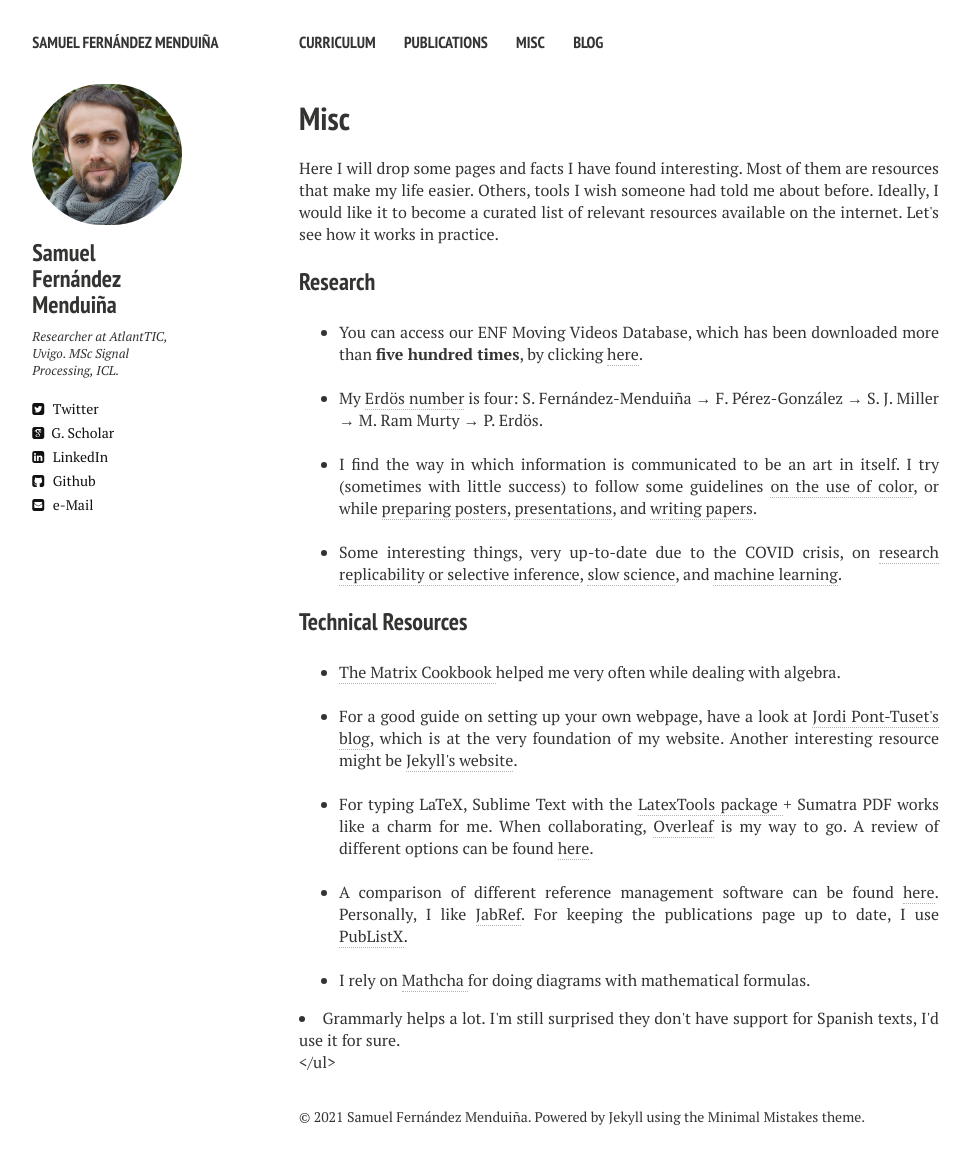
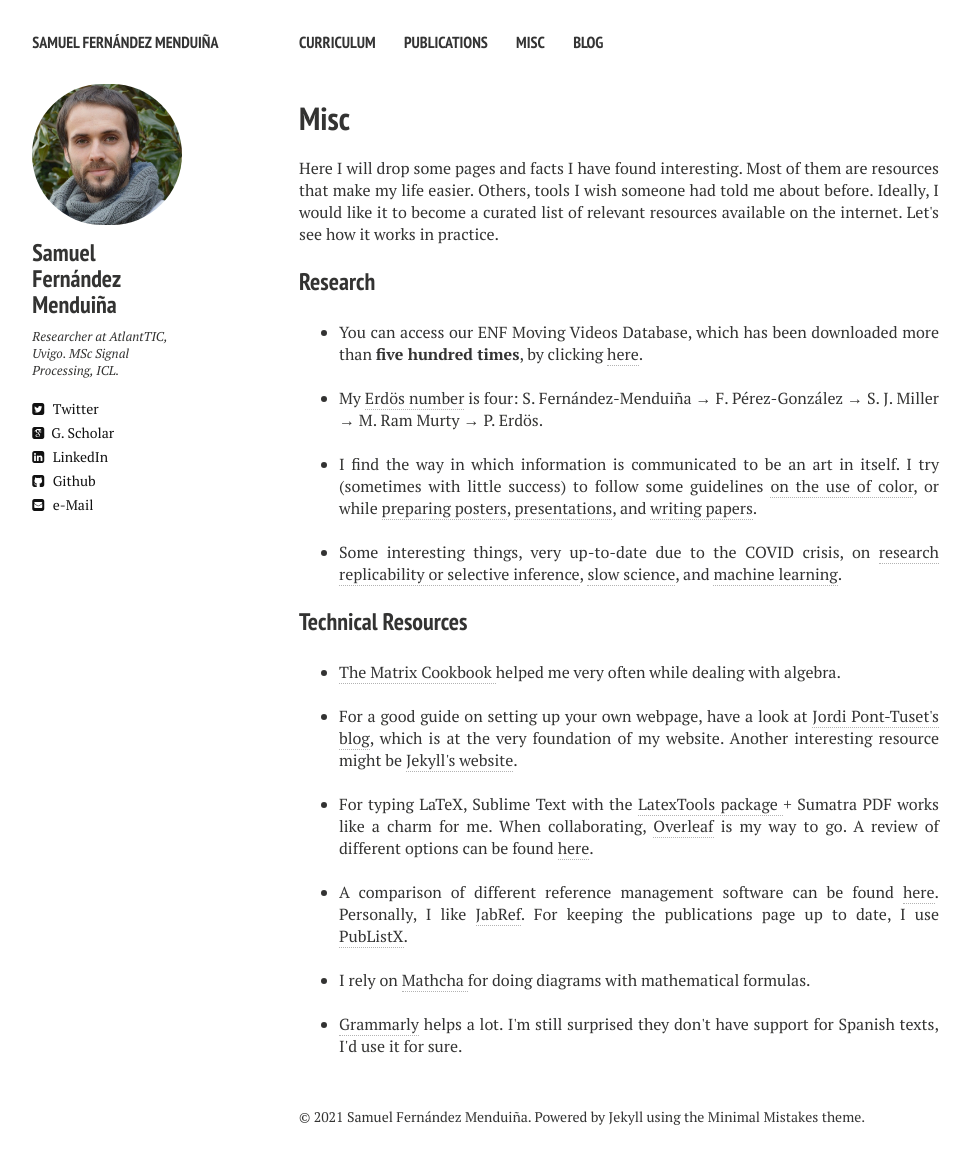
Before and after one commit to sf219/sfweb, a Jekyll site: the page built from misc.md, in a window 1280 px wide. Shown: the whole page, without its empty margins (21-992 px from the left). Built offline with Jekyll 4.4.1, drawn with Linux system fonts in a browser that asks for light colours; nearby versions of some CDN libraries.

Commit message:
Update misc.md

```diff
--- a/misc.md
+++ b/misc.md
@@ -36,7 +36,8 @@ Here I will drop some pages and facts I have found interesting. Most of them are
  <li> A comparison of different reference management software can be found <a href="https://mediatum.ub.tum.de/doc/1320978/1320978.pdf" target="_blanck">here</a>. Personally, I like <a href="https://www.jabref.org/" target="_blanck">JabRef</a>. For keeping the publications page up to date, I use <a href="https://github.com/fitheart/PubListX" target="_blanck">PubListX</a>.  </li>
  <br/>
   <li> I rely on <a href= "https://www.mathcha.io/" target = "_blanck"> Mathcha </a> for doing diagrams with mathematical formulas. </li>
-  </ul>
-  <li> Grammarly helps a lot. I'm still surprised they don't have support for Spanish texts, I'd use it for sure. </li>
+   <br/>
+  <li> <a href="https://app.grammarly.com/" target="_blanck">Grammarly</a> helps a lot. I'm still surprised they don't have support for Spanish texts, I'd use it for sure. </li>
+
   </ul>
 </div>
```
